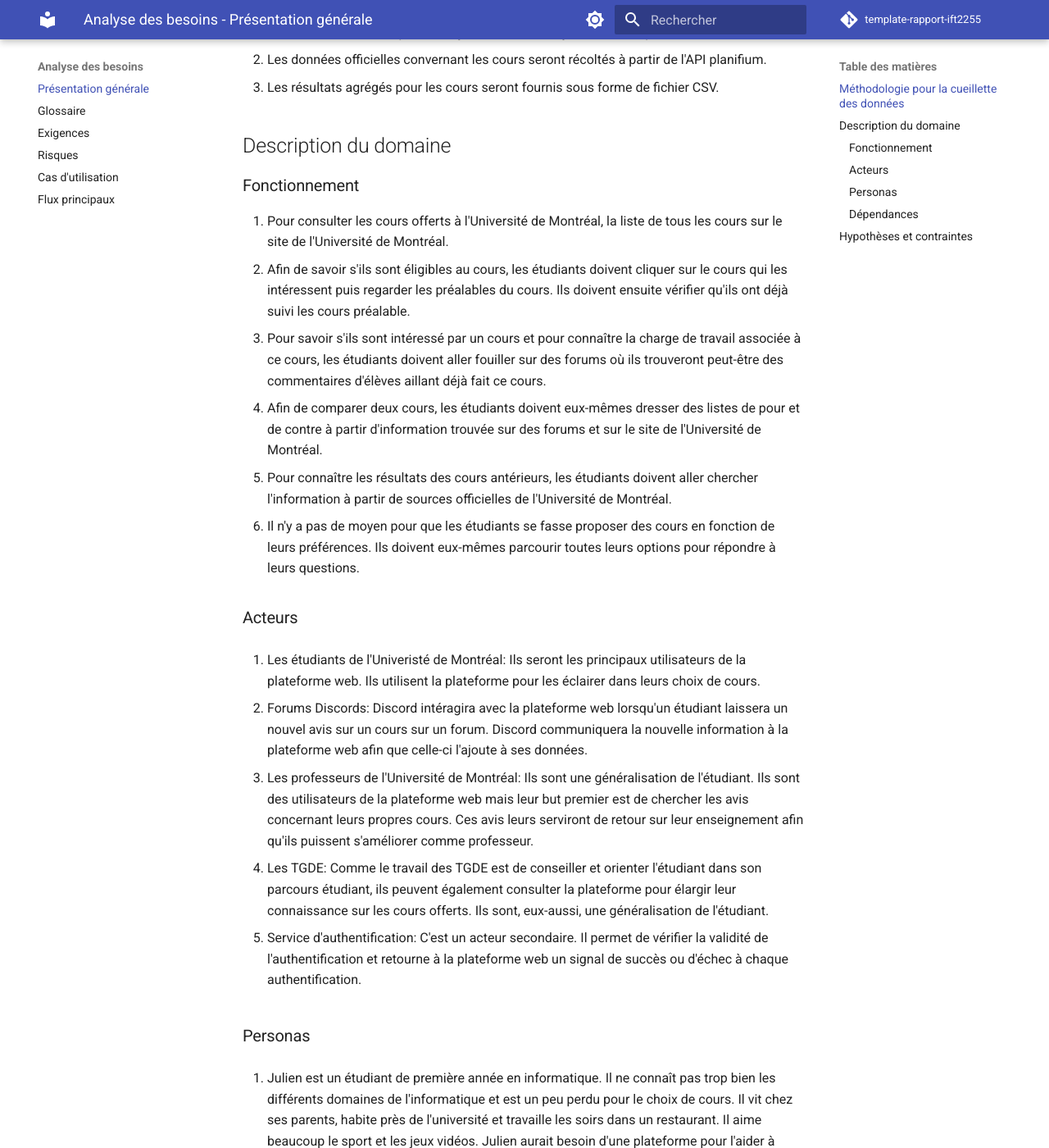
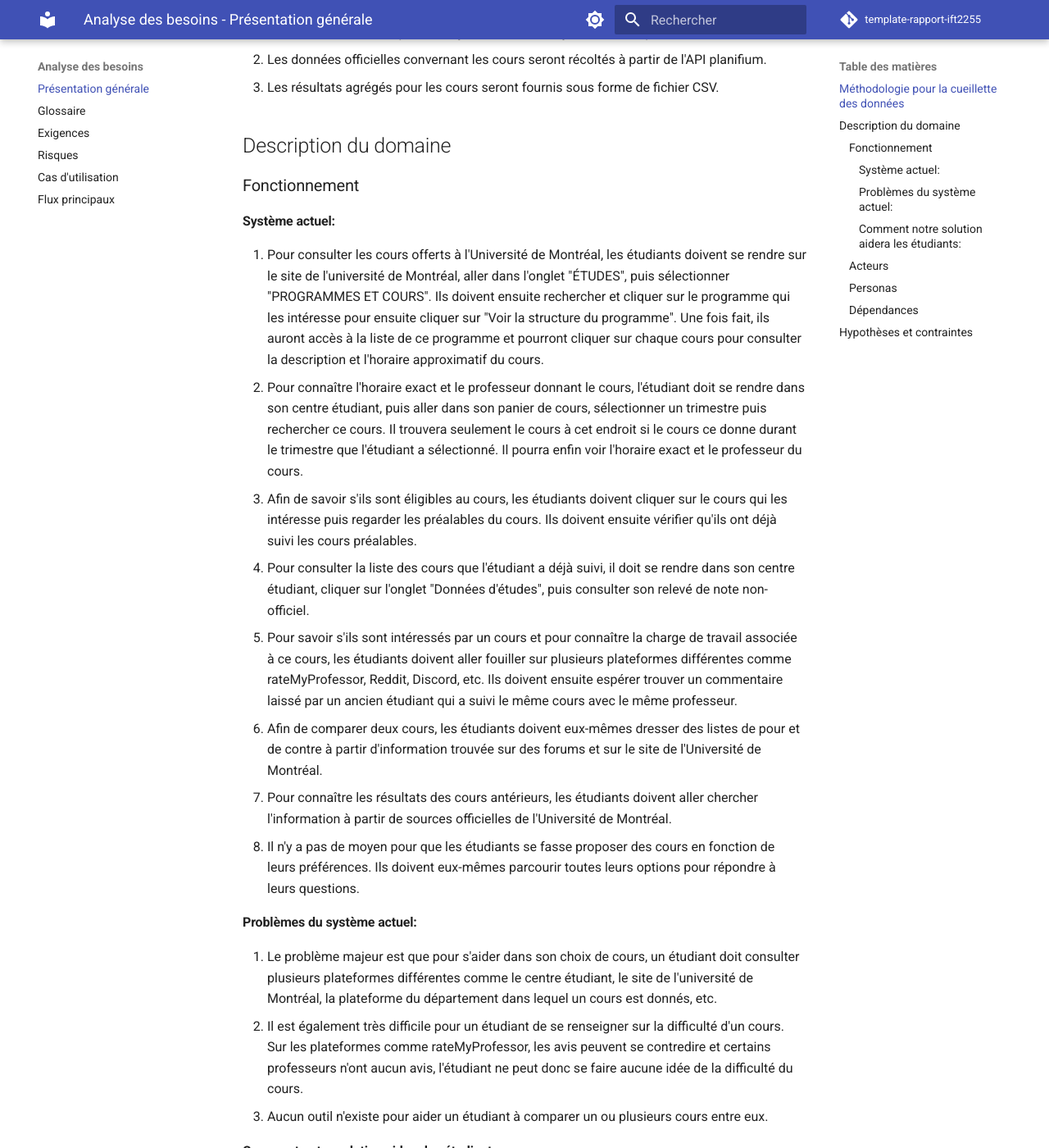
Before and after one commit to jujutheriault/IFT2255_Devoir1, an MkDocs documentation site: the page built from docs/besoins/index.md, in a window 1280 px wide and 1400 px high, scrolled down 591 px. Shown: the whole window at 82% size. Built offline with MkDocs 1.6.1 and Material for MkDocs 9.7.7, drawn with Linux system fonts in a browser that asks for light colours; comment, search, counter and statistics services are not loaded; some of the changed text lies outside the part shown.

Commit message:
Révision Fonctionnement

```diff
--- a/docs/besoins/index.md
+++ b/docs/besoins/index.md
@@ -17,13 +17,22 @@ Pour répondre à ces besoins, les données que nous utiliserons afin d'obtenir
 ## Description du domaine
 
 ### Fonctionnement
-1. Pour consulter les cours offerts à l'Université de Montréal, la liste de tous les cours sur le site de l'Université de Montréal.
-2. Afin de savoir s'ils sont éligibles au cours, les étudiants doivent cliquer sur le cours qui les intéressent puis regarder les préalables du cours. Ils doivent ensuite vérifier qu'ils ont déjà suivi les cours préalable.
-3. Pour savoir s'ils sont intéressé par un cours et pour connaître la charge de travail associée à ce cours, les étudiants doivent aller fouiller sur des forums où ils trouveront peut-être des commentaires d'élèves aillant déjà fait ce cours.
+#### Système actuel:
+1. Pour consulter les cours offerts à l'Université de Montréal, les étudiants doivent se
+rendre sur le site de l'université de Montréal, aller dans l'onglet "ÉTUDES", puis sélectionner "PROGRAMMES ET COURS". Ils doivent ensuite rechercher et cliquer sur le programme qui les intéresse pour ensuite cliquer sur "Voir la structure du programme". Une fois fait, ils auront accès à la liste de ce programme et pourront cliquer sur chaque cours pour consulter la description et l'horaire approximatif du cours.
+2. Pour connaître l'horaire exact et le professeur donnant le cours, l'étudiant doit se rendre dans son centre étudiant, puis aller dans son panier de cours, sélectionner un trimestre puis rechercher ce cours. Il trouvera seulement le cours à cet endroit si le cours ce donne durant le trimestre que l'étudiant a sélectionné. Il pourra enfin voir l'horaire exact et le professeur du cours.
+2. Afin de savoir s'ils sont éligibles au cours, les étudiants doivent cliquer sur le cours qui les intéresse puis regarder les préalables du cours. Ils doivent ensuite vérifier qu'ils ont déjà suivi les cours préalables.
+3. Pour consulter la liste des cours que l'étudiant a déjà suivi, il doit se rendre dans son centre étudiant, cliquer sur l'onglet "Données d'études", puis consulter son relevé de note non-officiel.
+3. Pour savoir s'ils sont intéressés par un cours et pour connaître la charge de travail associée à ce cours, les étudiants doivent aller fouiller sur plusieurs plateformes différentes comme rateMyProfessor, Reddit, Discord, etc. Ils doivent ensuite espérer trouver un commentaire laissé par un ancien étudiant qui a suivi le même cours avec le même professeur.
 4. Afin de comparer deux cours, les étudiants doivent eux-mêmes dresser des listes de pour et de contre à partir d'information trouvée sur des forums et sur le site de l'Université de Montréal.
 5. Pour connaître les résultats des cours antérieurs, les étudiants doivent aller chercher l'information à partir de sources officielles de l'Université de Montréal.
 6. Il n'y a pas de moyen pour que les étudiants se fasse proposer des cours en fonction de leurs préférences. Ils doivent eux-mêmes parcourir toutes leurs options pour répondre à leurs questions.
-
+#### Problèmes du système actuel:
+1. Le problème majeur est que pour s'aider dans son choix de cours, un étudiant doit consulter plusieurs plateformes différentes comme le centre étudiant, le site de l'université de Montréal, la plateforme du département dans lequel un cours est donnés, etc.
+2. Il est également très difficile pour un étudiant de se renseigner sur la difficulté d'un cours. Sur les plateformes comme rateMyProfessor, les avis peuvent se contredire et certains professeurs n'ont aucun avis, l'étudiant ne peut donc se faire aucune idée de la difficulté du cours.
+3. Aucun outil n'existe pour aider un étudiant à comparer un ou plusieurs cours entre eux.
+#### Comment notre solution aidera les étudiants:
+Notre solution aidera les étudiants en rassemblant toutes les informations dont ils ont potentiellement besoin dans une seule plateforme. Il leur sera facile de trouver un cours qui leur convient, de consulter les différents professeurs qui le donne et les avis selon ces professeurs, de savoir si l'étudiant est éligible au cours, etc. L'étudiant n'aura plus à naviguer entre plusieurs plateforme web pour trouver réponse à ses questionnements. Il lui sera également possible de comparer les cours et les ensembles de cours entre eux.
 ### Acteurs
 1. Les étudiants de l'Univeristé de Montréal:
     Ils seront les principaux utilisateurs de la plateforme web. Ils utilisent la plateforme pour les éclairer dans leurs choix de cours.
```
